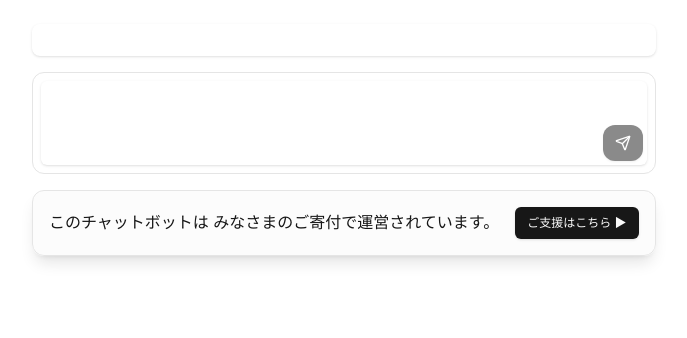
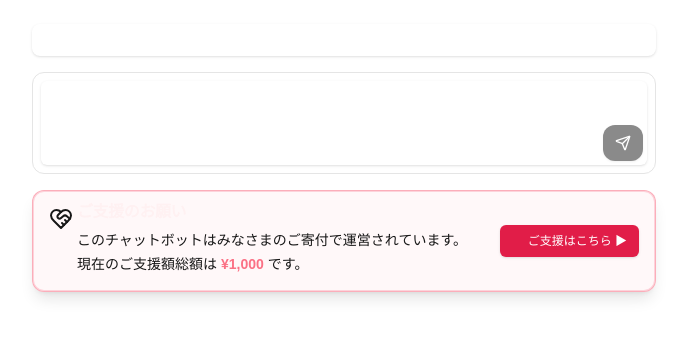
Before and after one commit to ttizze/pali-canon-chatbot, a Next.js app: page / in a window 1280 px wide. Shown: the top 338 px of the page, without its empty margins (296-983 px from the left). Built offline with nearby package versions, Linux system fonts and the light colour scheme.

Commit message:
チャットページに支援を促すアラートコンポーネントを追加し、APIレスポンスの内容を改善

```diff
--- a/src/app/page.tsx
+++ b/src/app/page.tsx
@@ -3,12 +3,13 @@
 import { Button } from "@/components/ui/button";
 import { Textarea } from "@/components/ui/textarea";
 import { useChat } from "ai/react";
-import clsx from "clsx";
 import { Loader2, Send } from "lucide-react";
 import Link from "next/link";
 import ReactMarkdown from "react-markdown";
 import rehypeRaw from "rehype-raw";
 import remarkGfm from "remark-gfm";
+import { Alert, AlertDescription, AlertTitle } from "@/components/ui/alert";
+import { HeartHandshake } from "lucide-react";
 export default function ChatPage() {
 	const { messages, input, handleInputChange, handleSubmit, isLoading } =
 		useChat({
@@ -78,20 +79,63 @@ export default function ChatPage() {
 					)}
 				</Button>
 			</form>
-			<div
-				className={clsx(
-					"flex flex-col sm:flex-row items-start sm:items-center gap-4 rounded-xl border p-4 shadow-lg bg-muted/30 backdrop-blur", // base styles
-				)}
-			>
-				<p className="text-sm sm:text-base font-medium leading-relaxed">
-					このチャットボットは みなさまのご寄付で運営されています。
-				</p>
-				<Button asChild size="sm" className="whitespace-nowrap">
-					<Link href="https://buy.stripe.com/aFa28r7I68gd28S7wq1oP3z">
-						ご支援はこちら ▶
-					</Link>
-				</Button>
-			</div>
+			{/* --- 💖 Support Callout ここから --- */}
+			<Alert
+  variant="default"
+  /* カード本体 ── ほんのり赤み＋ガラス感＋リング */
+  className="
+    group relative flex flex-col sm:flex-row items-start sm:items-center gap-4
+    rounded-xl border border-rose-500/40
+    bg-rose-400/5 dark:bg-rose-500/15      /* ① 背景にうっすら赤系 */
+    backdrop-blur-md shadow-lg
+    ring-1 ring-inset ring-rose-500/20     /* ② リングで縁を強調 */
+    transition-colors
+  "
+>
+  {/* ③ ホバー時にふわっと光るグロー */}
+  <span
+    className="
+      pointer-events-none absolute inset-0 -z-10 rounded-[inherit]
+      opacity-0 group-hover:opacity-100
+      bg-rose-500/20 blur-lg transition-opacity duration-500
+    "
+  />
+
+  {/* アイコン */}
+  <HeartHandshake className="h-6 w-6 shrink-0 text-rose-400" />
+
+  {/* テキスト */}
+  <div className="flex-1 space-y-1">
+    <AlertTitle className="text-base font-semibold text-rose-50">
+      ご支援のお願い
+    </AlertTitle>
+    <AlertDescription className="text-sm leading-6">
+      このチャットボットはみなさまのご寄付で運営されています。<br />
+      現在のご支援額総額は
+      <span className="mx-1 font-bold text-rose-400">¥1,000</span>
+      です。
+    </AlertDescription>
+  </div>
+
+  {/* CTA ボタン */}
+  <Button
+    asChild
+    size="sm"
+    className="
+      mt-2 sm:mt-0 whitespace-nowrap
+      bg-rose-600 hover:bg-rose-700 text-white
+    "
+  >
+    <Link
+      href="https://buy.stripe.com/aFa28r7I68gd28S7wq1oP3z"
+      target="_blank"
+      rel="noopener noreferrer"
+    >
+      ご支援はこちら&nbsp;▶
+    </Link>
+  </Button>
+</Alert>
+			{/* --- 💖 Support Callout ここまで --- */}
 		</main>
 	);
 }
--- /dev/null
+++ b/src/components/ui/alert.tsx
@@ -0,0 +1,59 @@
+import * as React from "react"
+import { cva, type VariantProps } from "class-variance-authority"
+
+import { cn } from "@/lib/utils"
+
+const alertVariants = cva(
+  "relative w-full rounded-lg border px-4 py-3 text-sm [&>svg+div]:translate-y-[-3px] [&>svg]:absolute [&>svg]:left-4 [&>svg]:top-4 [&>svg]:text-foreground [&>svg~*]:pl-7",
+  {
+    variants: {
+      variant: {
+        default: "bg-background text-foreground",
+        destructive:
+          "border-destructive/50 text-destructive dark:border-destructive [&>svg]:text-destructive",
+      },
+    },
+    defaultVariants: {
+      variant: "default",
+    },
+  }
+)
+
+const Alert = React.forwardRef<
+  HTMLDivElement,
+  React.HTMLAttributes<HTMLDivElement> & VariantProps<typeof alertVariants>
+>(({ className, variant, ...props }, ref) => (
+  <div
+    ref={ref}
+    role="alert"
+    className={cn(alertVariants({ variant }), className)}
+    {...props}
+  />
+))
+Alert.displayName = "Alert"
+
+const AlertTitle = React.forwardRef<
+  HTMLParagraphElement,
+  React.HTMLAttributes<HTMLHeadingElement>
+>(({ className, ...props }, ref) => (
+  <h5
+    ref={ref}
+    className={cn("mb-1 font-medium leading-none tracking-tight", className)}
+    {...props}
+  />
+))
+AlertTitle.displayName = "AlertTitle"
+
+const AlertDescription = React.forwardRef<
+  HTMLParagraphElement,
+  React.HTMLAttributes<HTMLParagraphElement>
+>(({ className, ...props }, ref) => (
+  <div
+    ref={ref}
+    className={cn("text-sm [&_p]:leading-relaxed", className)}
+    {...props}
+  />
+))
+AlertDescription.displayName = "AlertDescription"
+
+export { Alert, AlertTitle, AlertDescription }
```
